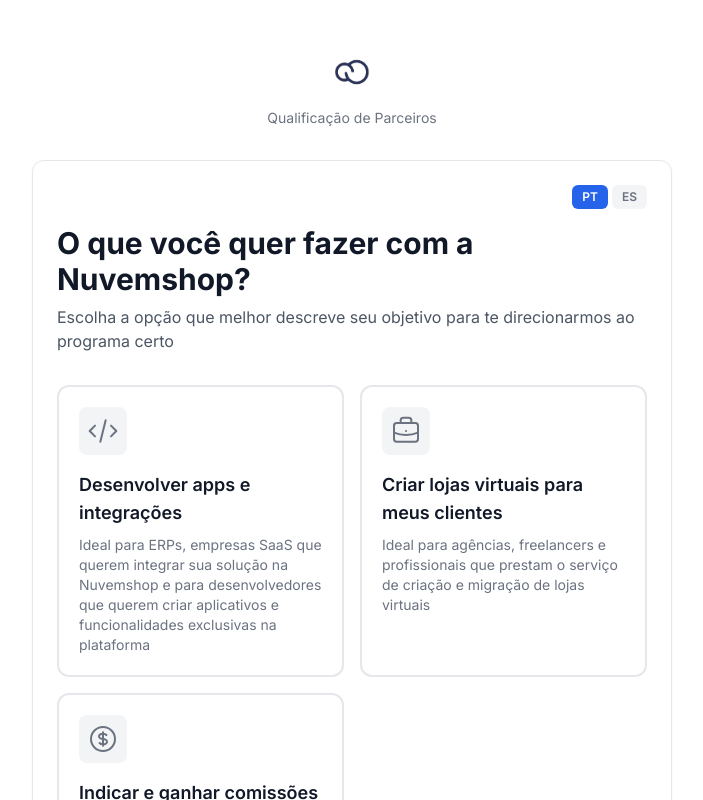
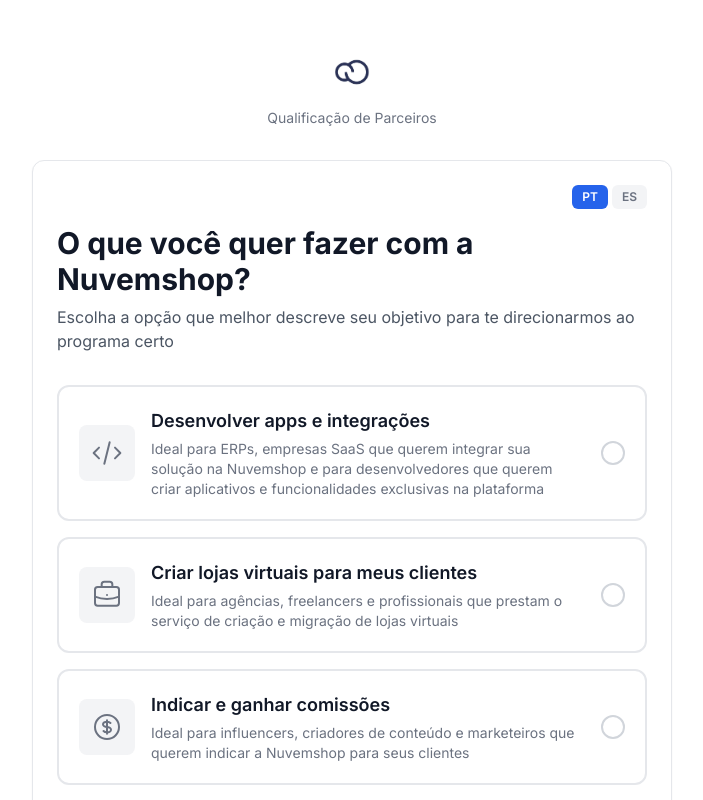
Before and after one commit to brunogobbis-coder/qualification-flow-partnerportal, a Next.js app: page / in a window 1280 px wide. Shown: the top 800 px of the page, without its empty margins (288-991 px from the left). Built offline with nearby package versions, Linux system fonts and the light colour scheme.

Commit message:
fix: redesign objective step as horizontal cards for 3 options

```diff
--- a/src/components/steps/ObjectiveStep.tsx
+++ b/src/components/steps/ObjectiveStep.tsx
@@ -91,7 +91,7 @@
       </div>
 
       {/* Partner Track Cards */}
-      <div className="grid gap-4 sm:grid-cols-2">
+      <div className="flex flex-col gap-4">
         {partnerTracks.map((track, index) => {
           const isSelected = value === track.value;
 
@@ -104,7 +104,7 @@
               transition={{ delay: index * 0.1 }}
               onClick={() => handleSelect(track.value)}
               className={`
-                relative flex flex-col items-start rounded-xl border-2 p-5 text-left transition-all duration-200
+                relative flex items-center gap-4 rounded-xl border-2 p-5 text-left transition-all duration-200
                 ${isSelected
                   ? `${track.borderColor} ${track.bgColor} ring-2 ring-offset-2 ${track.borderColor.replace('border-', 'ring-')}`
                   : 'border-gray-200 bg-white hover:border-gray-300 hover:bg-gray-50'
@@ -112,40 +112,34 @@
               `}
             >
               {/* Icon */}
-              <div className={`mb-4 rounded-lg p-2 ${isSelected ? track.bgColor : 'bg-gray-100'}`}>
+              <div className={`flex-shrink-0 rounded-lg p-3 ${isSelected ? track.bgColor : 'bg-gray-100'}`}>
                 <span className={isSelected ? track.color : 'text-gray-500'}>
                   {track.icon}
                 </span>
               </div>
 
               {/* Content */}
+              <div className="flex-1 min-w-0">
                 <h3 className={`text-lg font-semibold ${isSelected ? track.color.replace('text-', 'text-').replace('-600', '-900') : 'text-gray-900'}`}>
                   {track.headline}
                 </h3>
-              <p className={`mt-2 text-sm ${isSelected ? track.color.replace('-600', '-700') : 'text-gray-500'}`}>
+                <p className={`mt-1 text-sm ${isSelected ? track.color.replace('-600', '-700') : 'text-gray-500'}`}>
                   {track.description}
                 </p>
+              </div>
 
               {/* Selected Indicator */}
-              {isSelected && (
-                <motion.div
-                  initial={{ scale: 0 }}
-                  animate={{ scale: 1 }}
-                  className="absolute right-3 top-3"
-                >
-                  <svg
-                    className={`h-6 w-6 ${track.color}`}
-                    fill="currentColor"
-                    viewBox="0 0 20 20"
-                  >
-                    <path
-                      fillRule="evenodd"
-                      d="M10 18a8 8 0 100-16 8 8 0 000 16zm3.707-9.293a1 1 0 00-1.414-1.414L9 10.586 7.707 9.293a1 1 0 00-1.414 1.414l2 2a1 1 0 001.414 0l4-4z"
-                      clipRule="evenodd"
-                    />
+              <div className="flex-shrink-0">
+                {isSelected ? (
+                  <motion.div initial={{ scale: 0 }} animate={{ scale: 1 }}>
+                    <svg className={`h-6 w-6 ${track.color}`} fill="currentColor" viewBox="0 0 20 20">
+                      <path fillRule="evenodd" d="M10 18a8 8 0 100-16 8 8 0 000 16zm3.707-9.293a1 1 0 00-1.414-1.414L9 10.586 7.707 9.293a1 1 0 00-1.414 1.414l2 2a1 1 0 001.414 0l4-4z" clipRule="evenodd" />
                     </svg>
                   </motion.div>
+                ) : (
+                  <div className="h-6 w-6 rounded-full border-2 border-gray-300" />
                 )}
+              </div>
             </motion.button>
           );
         })}
```
Lines whose indentation alone changed are shown as unchanged.
